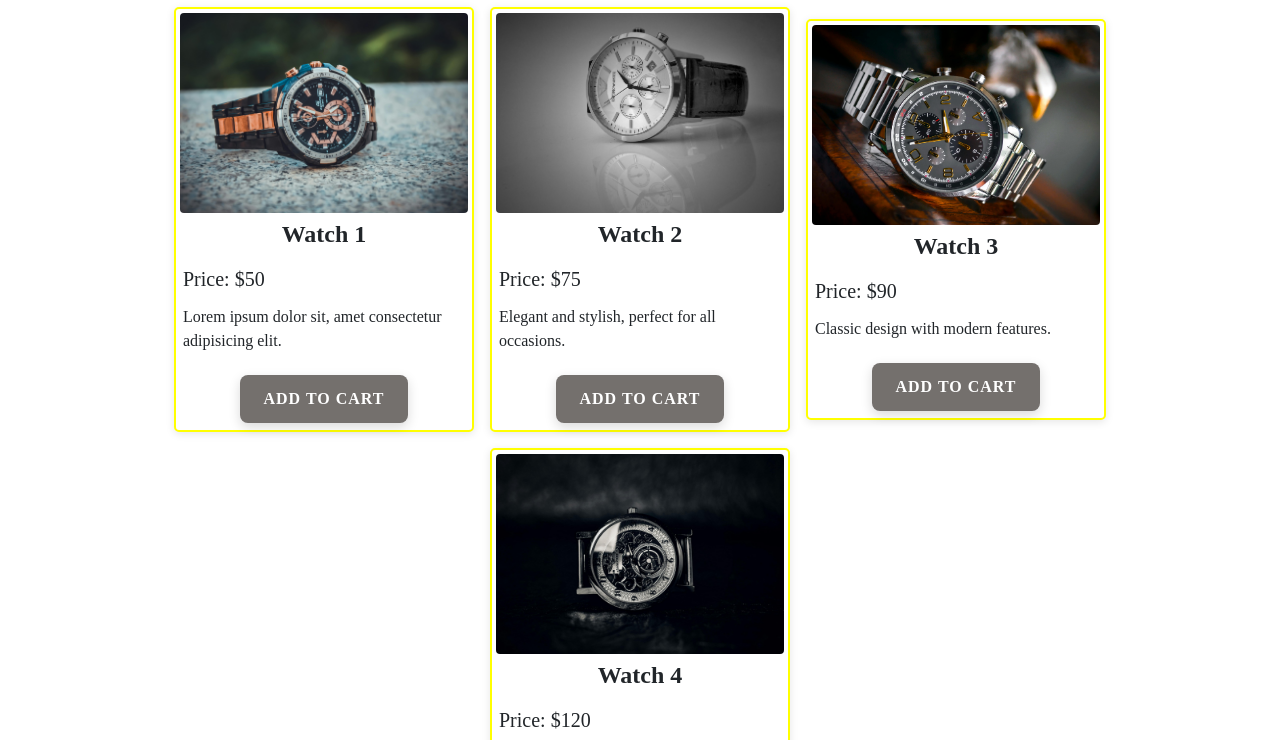
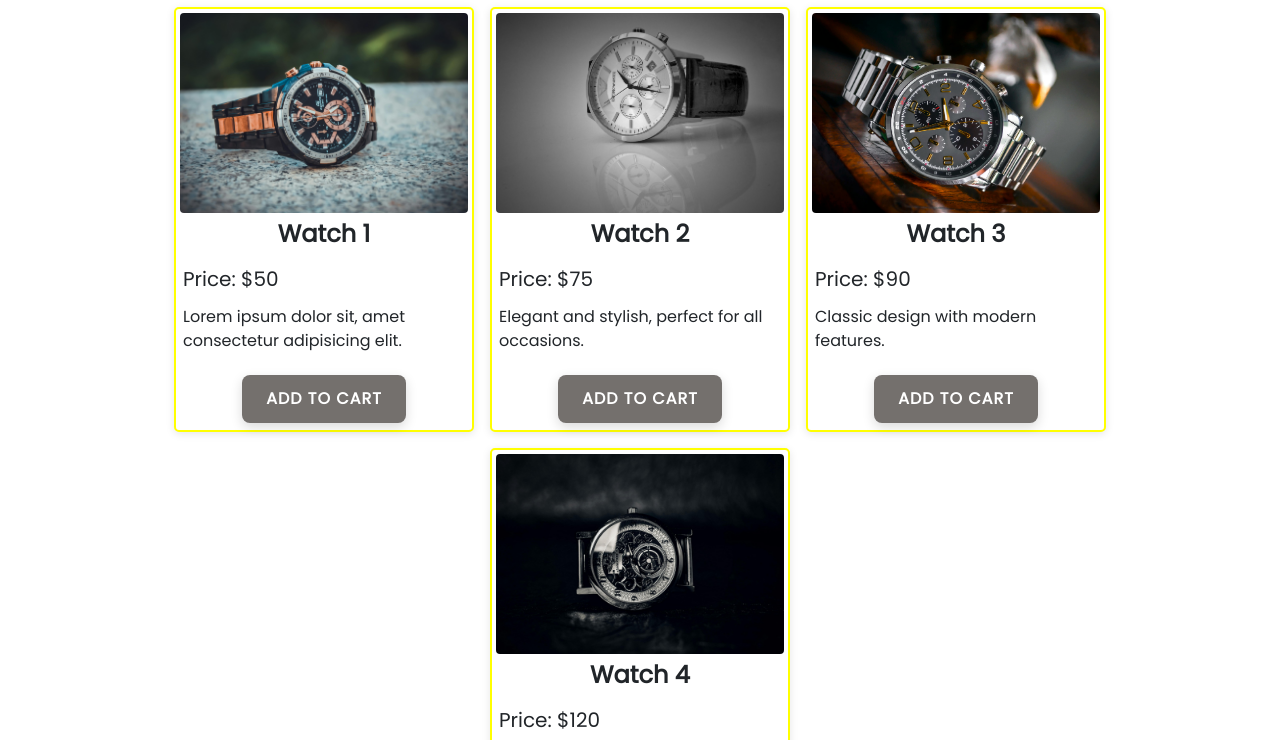
Before and after one commit to samzayoff/two-pag-ecommerce-website, a plain HTML site: page index.html in a window 1280 px wide. Shown: the part 191-931 px from the top of the page. Drawn offline with nearby package versions, Linux system fonts and the light colour scheme.

Commit message:
Update index.html

```diff
--- a/index.html
+++ b/index.html
@@ -8,6 +8,8 @@
     <link rel="stylesheet" href="style.css" />
     <link href="https://cdn.jsdelivr.net/npm/bootstrap@5.3.7/dist/css/bootstrap.min.css" rel="stylesheet" />
     <link rel="stylesheet" href="https://cdnjs.cloudflare.com/ajax/libs/font-awesome/4.7.0/css/font-awesome.min.css" />
+    <link href="https://fonts.googleapis.com/css2?family=Poppins&display=swap" rel="stylesheet">
+
 </head>
 
 <body>
```
